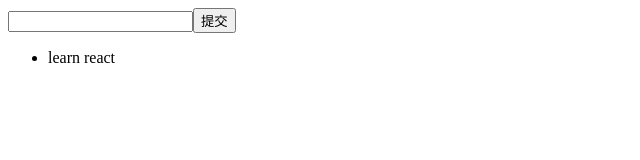
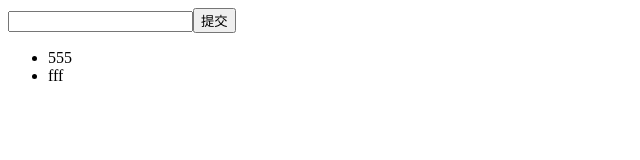
Before and after one commit to loverofmusic/daily-react, a React (Create React App) app: page / in a window 1280 px wide. Shown: the top 160 px of the page, without its empty margins (0-640 px from the left). Built offline with nearby package versions, Linux system fonts and the light colour scheme.

Commit message:
todolist add

```diff
--- a/src/TodoList.js
+++ b/src/TodoList.js
@@ -5,18 +5,23 @@ export default class TodoList extends Component {
     super(props);
     this.state = {
       inputValue: "",
-      list: []
+      list: ["555","fff"]
     };
     this.handleInputChange = this.handleInputChange.bind(this);
+    this.handleBtnClick = this.handleBtnClick.bind(this);
   }
 
   render() {
     return (
       <Fragment>
         <input value={this.state.inputValue} onChange={this.handleInputChange} />
-        <button onClick="">提交</button>
+        <button onClick={this.handleBtnClick}>提交</button>
         <ul>
-          <li>learn react</li>
+          {
+            this.state.list.map((item, index) => {
+              return <li key={index}>{item}</li>
+            })
+          }
         </ul>
       </Fragment>
     );
@@ -28,4 +33,10 @@ export default class TodoList extends Component {
       inputValue: e.target.value
     });
   }
+
+  handleBtnClick() {
+    this.setState({
+      list: [...this.state.list, this.state.inputValue]
+    });
+  }
 }
```
